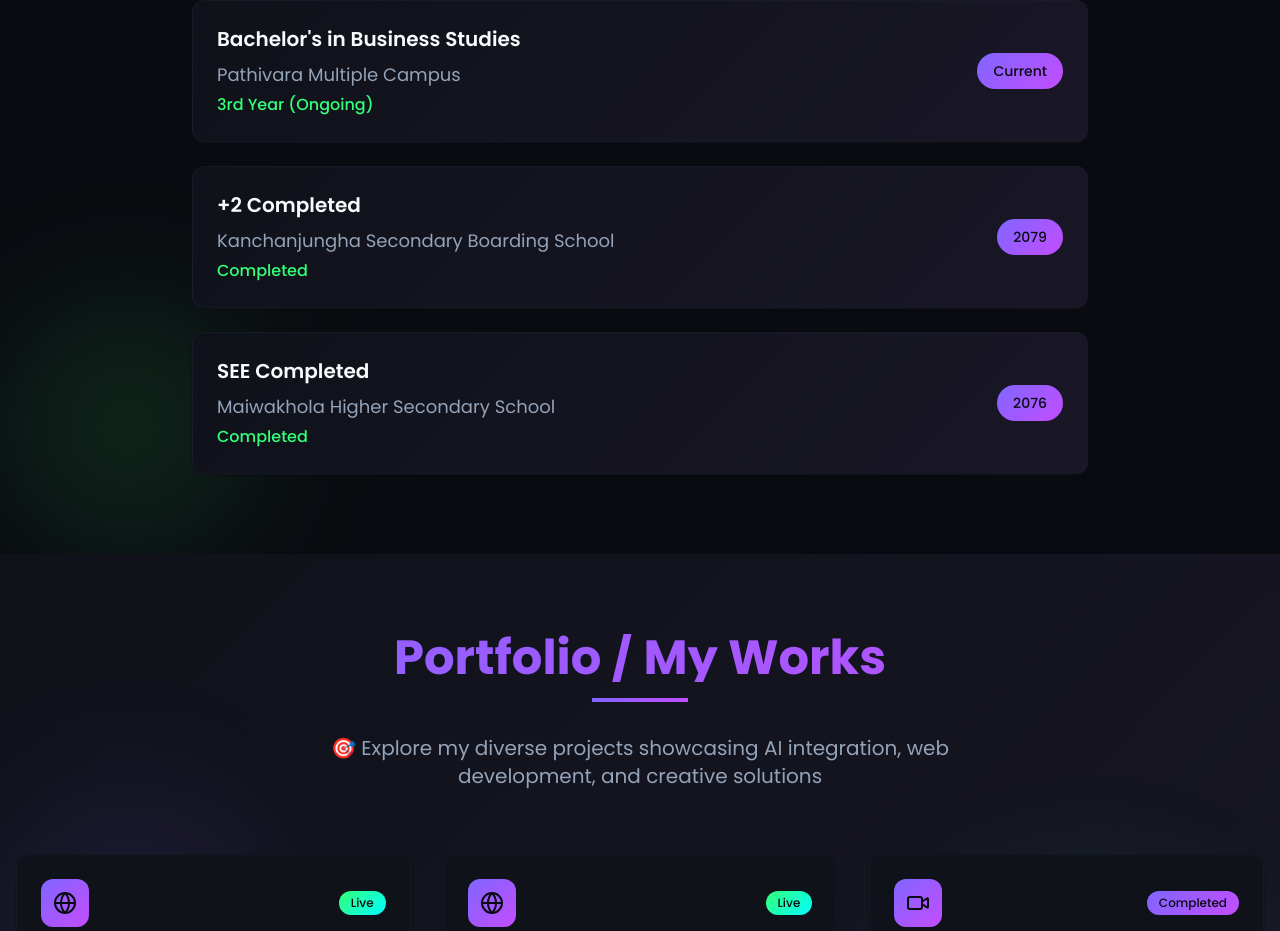
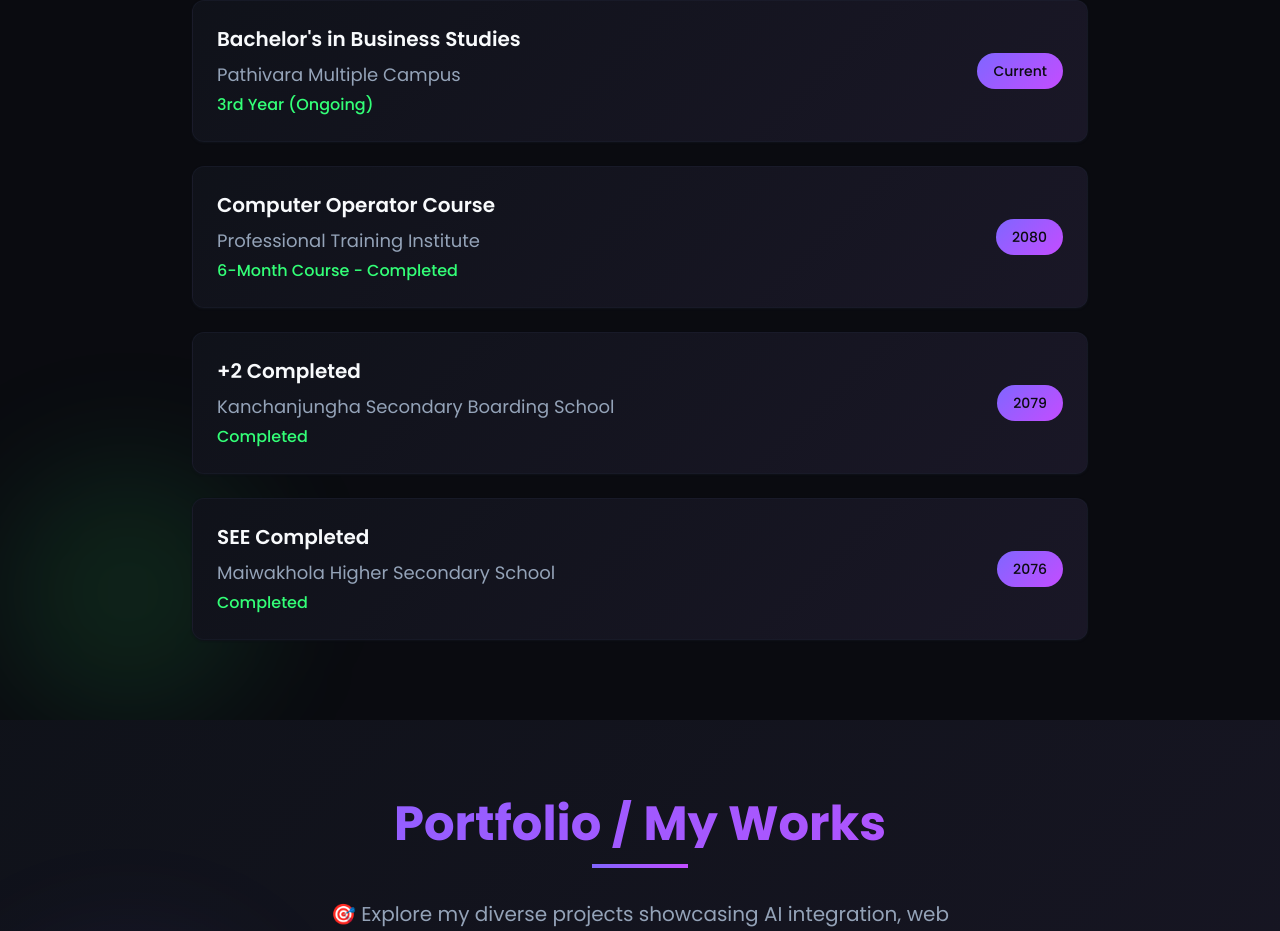
Before and after one commit to Ngima123/ngimasherpa, a React (Vite) app: page / in a window 1280 px wide. Shown: the part 2828-3759 px from the top of the page. Built offline with nearby package versions, Linux system fonts and the light colour scheme.

Commit message:
Add computer operator course
Added a new computer operator course to the academics section, detailing the 6-month program focused on computer works.

```diff
--- a/src/components/AboutSection.tsx
+++ b/src/components/AboutSection.tsx
@@ -37,6 +37,12 @@ const AboutSection = () => {
       institution: "Pathivara Multiple Campus",
       status: "3rd Year (Ongoing)",
       year: "Current"
+    },
+    {
+      degree: "Computer Operator Course",
+      institution: "Professional Training Institute",
+      status: "6-Month Course - Completed",
+      year: "2080"
     },
     {
       degree: "+2 Completed",
```
